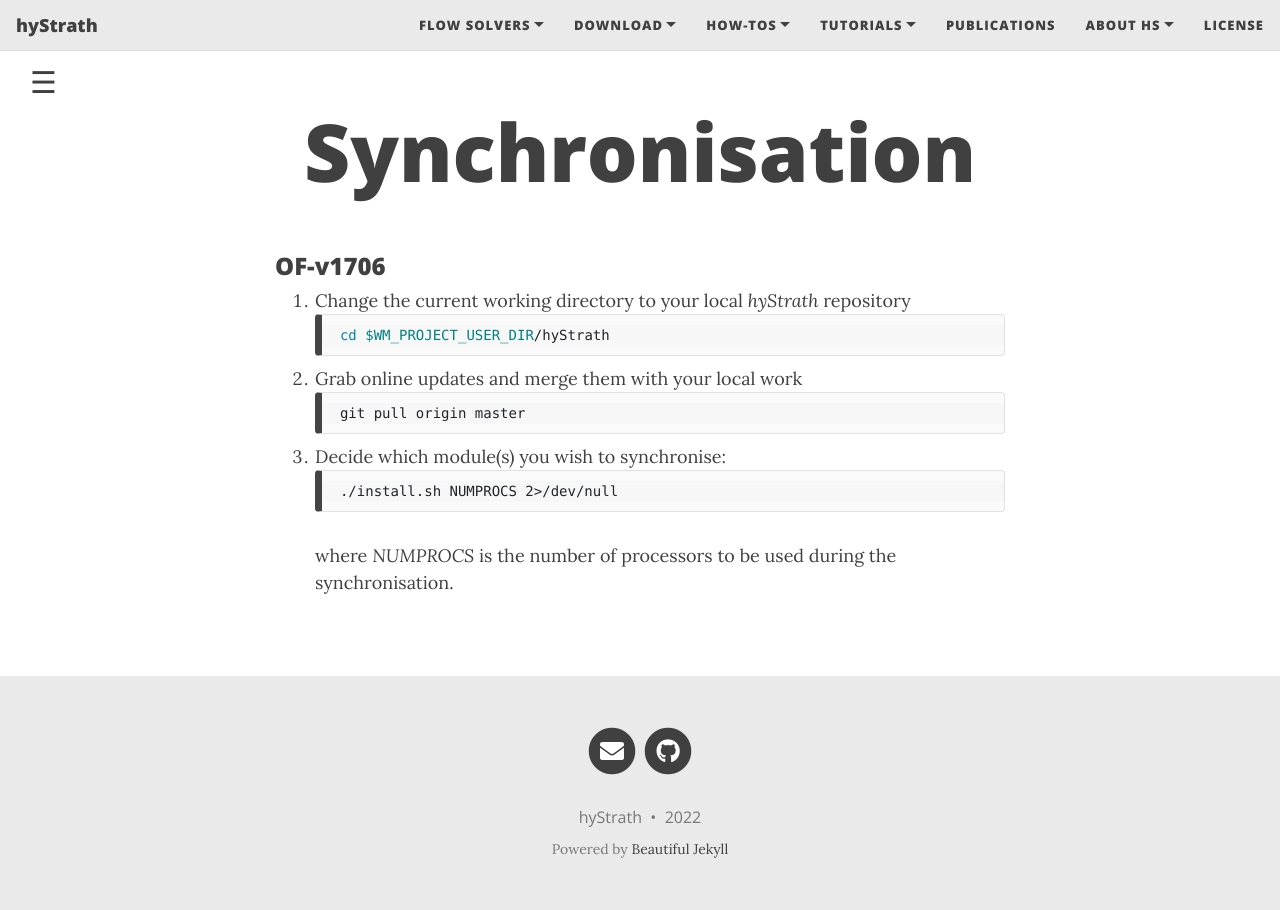
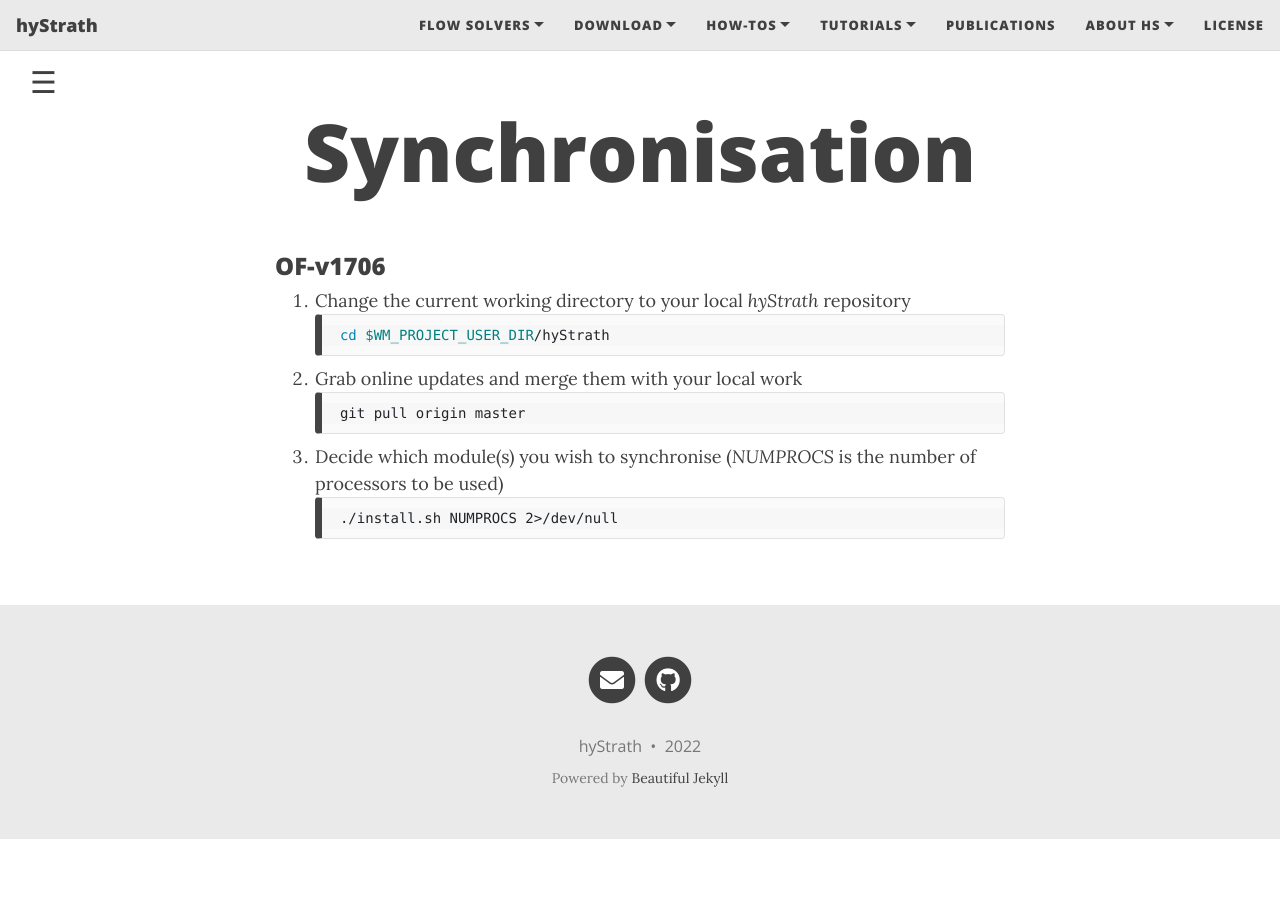
Before and after one commit to hystrath/hystrath.github.io, a Jekyll site: the page built from sync.md, in a window 1280 px wide. Built offline with Jekyll 4.4.1, drawn with Linux system fonts in a browser that asks for light colours; nearby versions of some CDN libraries.

Commit message:
Editing pages

````diff
--- a/sync.md
+++ b/sync.md
@@ -52,8 +52,7 @@ if (localStorage.getItem("show_sidenav")) openNav()
     <div style="line-height:50%;">
         <br>
     </div>
-3. Decide which module(s) you wish to synchronise:
+3. Decide which module(s) you wish to synchronise (_NUMPROCS_ is the number of processors to be used)
     ```sh
     ./install.sh NUMPROCS 2>/dev/null
     ```
-where _NUMPROCS_ is the number of processors to be used during the synchronisation.
````
Also changed, not shown: installation.md (+1 -2 lines).
